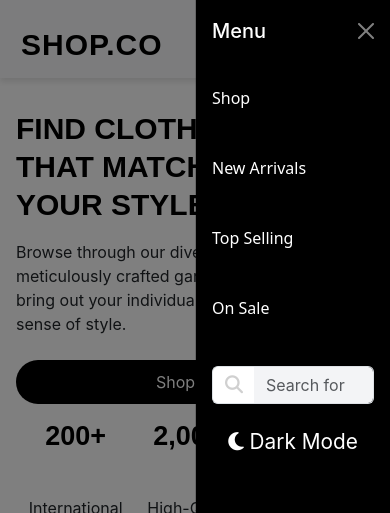
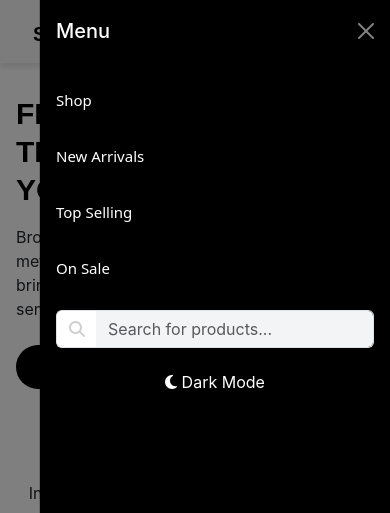
Before and after one commit to saadmughal0987/shop.co, a React (Create React App) app: page / in a window 390 px wide. Both pictures are taken after a click on the button 335 px from the left and 45 px from the top of the page. Shown: the top 513 px of the page. Built offline with nearby package versions, Linux system fonts and the light colour scheme; the HTML template or start-up script is replaced by a standard one; a web font is replaced by a local one.

Commit message:
Fix mobile navigation scroll issue and make header fully responsive

```diff
--- a/src/components/header/header.css
+++ b/src/components/header/header.css
@@ -208,24 +208,165 @@ body.dark-mode .navbar-toggler-icon {
     }
 }
 
+@media (max-width: 1200px) {
+    .navbar-brand {
+        font-size: 28px !important;
+        margin-left: 30px;
+        margin-right: 20px;
+    }
+
+    .custom-search-bar {
+        width: 400px;
+    }
+
+    .nav-link {
+        font-size: 15px;
+        margin-right: 8px;
+    }
+
+    .toggle-dark-btn {
+        margin-right: 20px;
+    }
+}
+
+@media (max-width: 992px) {
+    .navbar-brand {
+        font-size: 26px !important;
+        margin-left: 20px;
+        margin-right: 15px;
+    }
+
+    .custom-search-bar {
+        width: 350px;
+    }
+
+    .nav-link {
+        font-size: 14px;
+        margin-right: 6px;
+    }
+
+    .toggle-dark-btn {
+        margin-right: 15px;
+        font-size: 1.2rem;
+    }
+
+    .offcanvas-end {
+        width: 60% !important;
+    }
+}
+
 @media (max-width: 768px) {
-    .custom-search-bar {
-        max-width: 100%;
-        margin-top: 10px;
+    .navbar {
+        padding-top: 15px;
+        padding-bottom: 10px;
     }
 
     .navbar-brand {
-        margin-left: -7px;
+        font-size: 24px !important;
+        margin-left: 10px;
         margin-right: 10px;
+        line-height: 32px;
+    }
+
+    .custom-search-bar {
+        width: 100%;
+        margin-top: 10px;
+        margin-bottom: 10px;
+    }
+
+    .custom-search-bar .form-control {
+        height: 36px;
+        font-size: 14px;
+    }
+
+    .nav-link {
+        font-size: 16px;
+        margin-right: 0;
+        padding: 8px 0;
+    }
+
+    .toggle-dark-btn {
+        margin-right: 10px;
+        font-size: 1.1rem;
+    }
+
+    .offcanvas-end {
+        width: 70% !important;
     }
 
     .offcanvas-body .nav-link {
-        margin-bottom: 30px;
+        margin-bottom: 20px;
         display: block;
+        font-size: 18px;
+        padding: 12px 0;
+    }
+
+    .cart-icon-wrapper {
+        margin-right: 10px;
     }
 
     .search-icon {
         color: #d0d0d0;
-        font-size: 18px;
+        font-size: 16px;
     }
 }
+
+@media (max-width: 576px) {
+    .navbar-brand {
+        font-size: 22px !important;
+        margin-left: 5px;
+        margin-right: 5px;
+        line-height: 28px;
+    }
+
+    .custom-search-bar .form-control {
+        height: 34px;
+        font-size: 13px;
+    }
+
+    .offcanvas-end {
+        width: 80% !important;
+    }
+
+    .offcanvas-body .nav-link {
+        font-size: 16px;
+        margin-bottom: 15px;
+        padding: 10px 0;
+    }
+
+    .toggle-dark-btn {
+        font-size: 1rem;
+        margin-right: 5px;
+    }
+
+    .cart-badge {
+        font-size: 10px;
+        padding: 1px 5px;
+        min-width: 16px;
+    }
+}
+
+@media (max-width: 480px) {
+    .navbar-brand {
+        font-size: 20px !important;
+        line-height: 26px;
+    }
+
+    .offcanvas-end {
+        width: 90% !important;
+    }
+
+    .offcanvas-body .nav-link {
+        font-size: 15px;
+        margin-bottom: 12px;
+    }
+
+    .custom-search-bar .form-control {
+        height: 32px;
+        font-size: 12px;
+    }
+
+    .navbar-toggler {
+        padding: 0.25rem 0.5rem;
+    }
+}
--- a/src/components/header/header.jsx
+++ b/src/components/header/header.jsx
@@ -27,11 +27,20 @@ const Header = () => {
     else document.body.classList.remove("dark-mode");
   }, [darkMode]);
 
-  const handleNavClick = () => {
+  const handleNavClick = (hash) => {
     const offcanvas = document.getElementById("mobileOffcanvas");
     if (offcanvas && window.bootstrap) {
       const bsOffcanvas = window.bootstrap.Offcanvas.getInstance(offcanvas);
-      if (bsOffcanvas) bsOffcanvas.hide();
+      if (bsOffcanvas) {
+        // Scroll to the section after offcanvas is fully hidden
+        offcanvas.addEventListener('hidden.bs.offcanvas', () => {
+          const element = document.querySelector(hash);
+          if (element) {
+            element.scrollIntoView({ behavior: "smooth" });
+          }
+        }, { once: true });
+        bsOffcanvas.hide();
+      }
     }
   };
 
@@ -150,9 +159,9 @@ const Header = () => {
             <li className="nav-item">
               <HashLink
                 smooth
-                to="/#shop"
+                to="/#Hero"
                 className="nav-link"
-                onClick={handleNavClick}
+                onClick={() => handleNavClick('#Hero')}
               >
                 Shop
               </HashLink>
@@ -162,7 +171,7 @@ const Header = () => {
                 smooth
                 to="/#New-Arrivals"
                 className="nav-link"
-                onClick={handleNavClick}
+                onClick={() => handleNavClick('#New-Arrivals')}
               >
                 New Arrivals
               </HashLink>
@@ -172,7 +181,7 @@ const Header = () => {
                 smooth
                 to="/#top-selling"
                 className="nav-link"
-                onClick={handleNavClick}
+                onClick={() => handleNavClick('#top-selling')}
               >
                 Top Selling
               </HashLink>
@@ -182,7 +191,7 @@ const Header = () => {
                 smooth
                 to="/#on-sale"
                 className="nav-link"
-                onClick={handleNavClick}
+                onClick={() => handleNavClick('#on-sale')}
               >
                 On Sale
               </HashLink>
--- a/src/pages/HomePage/HomePage.jsx
+++ b/src/pages/HomePage/HomePage.jsx
@@ -14,17 +14,6 @@ import Footer from "../../components/Footer/Footer";
 function HomePage() {
   const location = useLocation();
 
-  useEffect(() => {
-    if (location.hash) {
-      const id = location.hash.replace("#", "");
-      const element = document.getElementById(id);
-      if (element) {
-        setTimeout(() => {
-          element.scrollIntoView({ behavior: "smooth", block: "start" });
-        }, 100);
-      }
-    }
-  }, [location]);
 
   return (
     <div>
```
